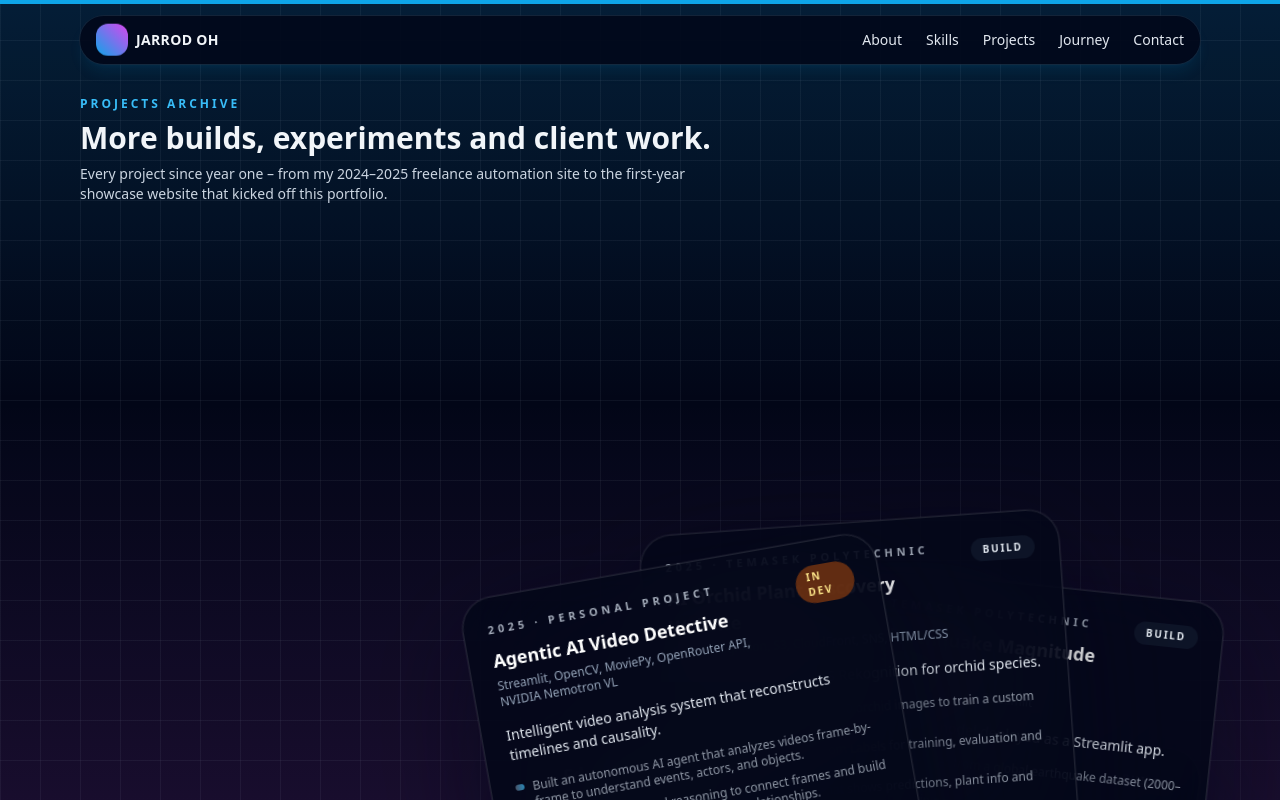
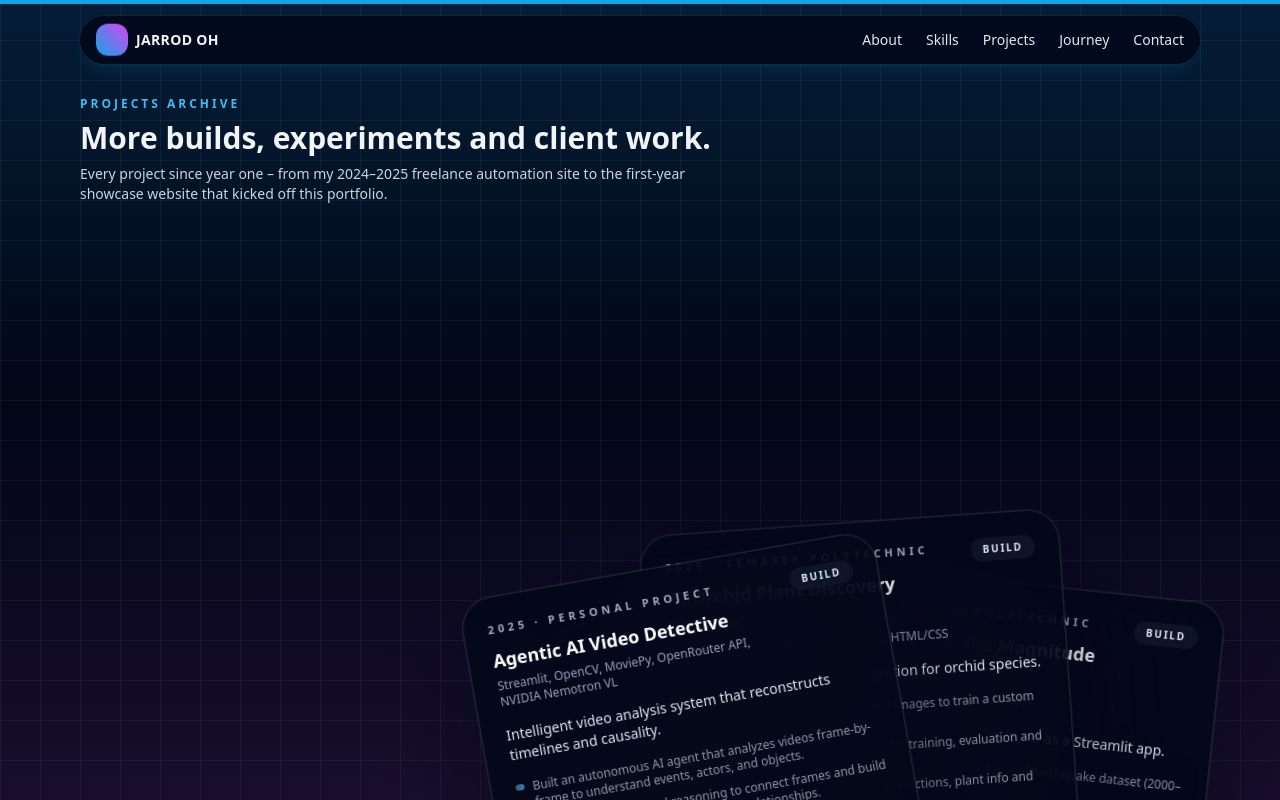
Before and after one commit to Jarrodoh/portfolio, a Next.js app: page /projects in a window 1280 px wide. Shown: the top 800 px of the page. Built offline with nearby package versions, Linux system fonts and the light colour scheme.

Commit message:
Add files via upload

```diff
--- a/components/Projects.tsx
+++ b/components/Projects.tsx
@@ -30,12 +30,8 @@ export default function Projects() {
                   {project.period} · {project.stack}
                 </p>
               </div>
-              <span className={`rounded-full px-3 py-1 text-[10px] font-medium uppercase tracking-[0.18em] ${
-                project.status === "In Development"
-                  ? "bg-amber-500/10 text-amber-300"
-                  : "bg-sky-500/10 text-sky-300"
-              }`}>
-                {project.status === "In Development" ? "IN DEV" : "BUILD"}
+              <span className="rounded-full bg-sky-500/10 px-3 py-1 text-[10px] font-medium uppercase tracking-[0.18em] text-sky-300">
+                BUILD
               </span>
             </div>
             <p className="mt-3 text-sm text-slate-300">{project.tagline}</p>
--- a/components/ProjectsDeck.tsx
+++ b/components/ProjectsDeck.tsx
@@ -66,12 +66,8 @@ export default function ProjectsDeck({ items }: Props) {
                   </h2>
                   <p className="mt-1 text-xs text-slate-400">{project.stack}</p>
                 </div>
-                <span className={`rounded-full px-3 py-1 text-[10px] font-semibold uppercase tracking-[0.18em] ${
-                  project.status === "In Development"
-                    ? "bg-amber-900/80 text-amber-200"
-                    : "bg-slate-900/80 text-slate-200"
-                }`}>
-                  {project.status === "In Development" ? "In Dev" : "Build"}
+                <span className="rounded-full bg-slate-900/80 px-3 py-1 text-[10px] font-semibold uppercase tracking-[0.18em] text-slate-200">
+                  Build
                 </span>
               </div>
               <p className="relative mt-4 text-sm text-slate-200">
@@ -142,12 +138,8 @@ export default function ProjectsDeck({ items }: Props) {
                   </h3>
                   <p className="mt-2 text-sm text-slate-300">{activeProject.stack}</p>
                 </div>
-                <span className={`rounded-full px-4 py-1.5 text-[11px] font-semibold uppercase tracking-[0.28em] ${
-                  activeProject.status === "In Development"
-                    ? "bg-amber-900/80 text-amber-100"
-                    : "bg-slate-900/80 text-slate-100"
-                }`}>
-                  {activeProject.status === "In Development" ? "In Dev" : "Build"}
+                <span className="rounded-full bg-slate-900/80 px-4 py-1.5 text-[11px] font-semibold uppercase tracking-[0.28em] text-slate-100">
+                  Build
                 </span>
               </div>
               <p className="mt-6 text-base text-slate-200">
@@ -184,12 +176,8 @@ export default function ProjectsDeck({ items }: Props) {
                   {project.period} · {project.stack}
                 </p>
               </div>
-              <span className={`rounded-full px-3 py-1 text-[10px] font-medium uppercase tracking-[0.18em] ${
-                project.status === "In Development"
-                  ? "bg-amber-500/10 text-amber-300"
-                  : "bg-sky-500/10 text-sky-300"
-              }`}>
-                {project.status === "In Development" ? "IN DEV" : "BUILD"}
+              <span className="rounded-full bg-sky-500/10 px-3 py-1 text-[10px] font-medium uppercase tracking-[0.18em] text-sky-300">
+                BUILD
               </span>
             </div>
             <p className="mt-3 text-sm text-slate-300">{project.tagline}</p>
```
